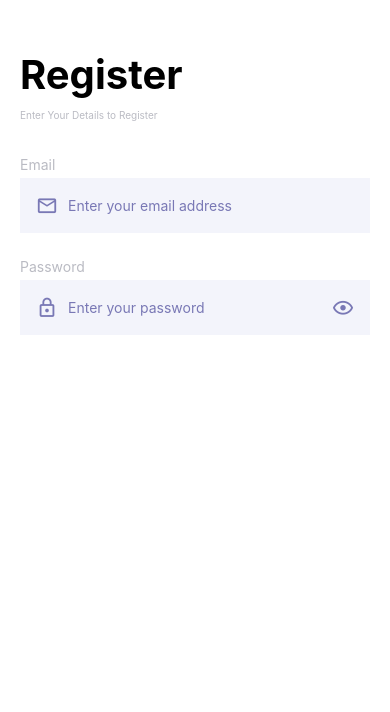
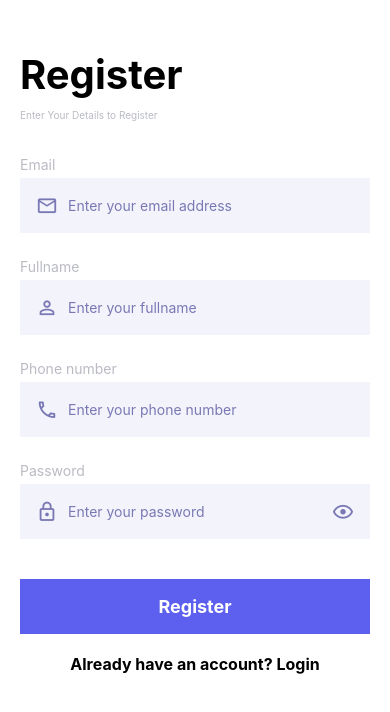
Before and after one commit to Lizzflores/RegisterForm, a React Native app in the folder registerform/: screen /RegistrationScreen in a window 390 px wide. Shown: the top 712 px of the page. Built offline with nearby package versions, Linux system fonts and the light colour scheme.

Commit message:
Add button component

```diff
--- a/registerform/package.json
+++ b/registerform/package.json
@@ -13,6 +13,7 @@
     "@react-native-async-storage/async-storage": "^1.18.2",
     "@react-navigation/native": "^6.1.7",
     "@react-navigation/native-stack": "^6.9.13",
+    "@react-navigation/stack": "^6.3.17",
     "react": "18.2.0",
     "react-native": "0.72.0",
     "react-native-safe-area-context": "^4.6.3",
--- /dev/null
+++ b/registerform/src/views/components/Button/Button.tsx
@@ -0,0 +1,19 @@
+import React from 'react';
+import {View, Text, TouchableOpacity} from 'react-native';
+import styles from './styles';
+
+interface ButtonProps{
+    title:string;
+    onPress?:()=>void;
+}
+
+export const Button: React.FC<ButtonProps>=({title, onPress})=>{
+    return(
+       <TouchableOpacity onPress={onPress} style={styles.button}>
+        <Text style={styles.buttonTitle}>
+        {title}
+        </Text>
+
+       </TouchableOpacity>
+    );
+}
--- /dev/null
+++ b/registerform/src/views/components/Button/styles.tsx
@@ -0,0 +1,19 @@
+import { StyleSheet } from "react-native";
+import COLORS from "../../../conts/colors";
+
+const styles=StyleSheet.create({
+button:{
+    height:55,
+    width:'100%',
+    backgroundColor:COLORS.blue,
+    justifyContent:'center',
+    alignItems:'center',
+    marginVertical:20,
+},
+buttonTitle:{
+    color:COLORS.white,
+    fontWeight:'bold',
+    fontSize: 18
+}
+});
+export default styles;
--- a/registerform/src/views/screens/HomeScreen.tsx
+++ b/registerform/src/views/screens/HomeScreen.tsx
@@ -2,7 +2,11 @@ import AsyncStorage from '@react-native-async-storage/async-storage';
 import React from 'react';
 import {View} from 'react-native';
 
-export const HomeScreen=({})=>{
+interface HomeScreenProps{
+    navigation:any;
+}
+
+export const HomeScreen:React.FC<HomeScreenProps> = ({navigation}) => {
     return (<View>
 
     </View>);
--- a/registerform/src/views/screens/LoginScreen.tsx
+++ b/registerform/src/views/screens/LoginScreen.tsx
@@ -3,7 +3,11 @@ import React from "react";
 import {SafeAreaView} from 'react-native';
 import COLORS from "../../conts/colors";
 
-export const LoginScreen=({})=>{
+interface LoginScreenProps{
+  navigation:any;
+}
+
+export const LoginScreen:React.FC<LoginScreenProps> = ({navigation}) => {
     return(
       <SafeAreaView>
 
--- a/registerform/src/views/screens/RegistrationScreen.tsx
+++ b/registerform/src/views/screens/RegistrationScreen.tsx
@@ -3,8 +3,15 @@ import React from 'react';
 import {SafeAreaView, ScrollView, Text, View} from 'react-native';
 import COLORS from '../../conts/colors';
 import {Input} from '../components/input/input';
+import {Button} from '../components/Button/Button';
 
-export const RegistrationScreen = ({}) => {
+
+interface RegistrationScreenProps{
+    navigation:any;
+}
+
+export const RegistrationScreen:React.FC<RegistrationScreenProps> = ({navigation}) => {
+
   return (
     <SafeAreaView style={{backgroundColor: COLORS.white, flex: 1}}>
       <ScrollView
@@ -20,19 +27,37 @@ export const RegistrationScreen = ({}) => {
         </Text>
         <View style={{marginVertical: 20}}>
           <Input
-          placeholder='Enter your email address'
-          iconName='email-outline'
-           label='Email'
-
-           />
+            placeholder="Enter your email address"
+            iconName="email-outline"
+            label="Email"
+          />
           <Input
-          placeholder='Enter your password'
-          iconName='lock-outline'
-          label='Password'
-          password
-           />
-
-
+            placeholder="Enter your fullname"
+            iconName="account-outline"
+            label="Fullname"
+          />
+           <Input
+            placeholder="Enter your phone number"
+            iconName="phone-outline"
+            label="Phone number"
+          />
+          <Input
+            placeholder="Enter your password"
+            iconName="lock-outline"
+            label="Password"
+            password
+          />
+          <Button title="Register" />
+          <Text
+          onPress={()=>navigation.navigate('LoginScreen')}
+            style={{
+              color: COLORS.black,
+              textAlign: 'center',
+              fontSize: 16,
+              fontWeight: 'bold',
+            }}>
+            Already have an account? Login
+          </Text>
         </View>
       </ScrollView>
     </SafeAreaView>
```
Also changed, not shown: 3 other files (tests, documents, lock files or other folders).
